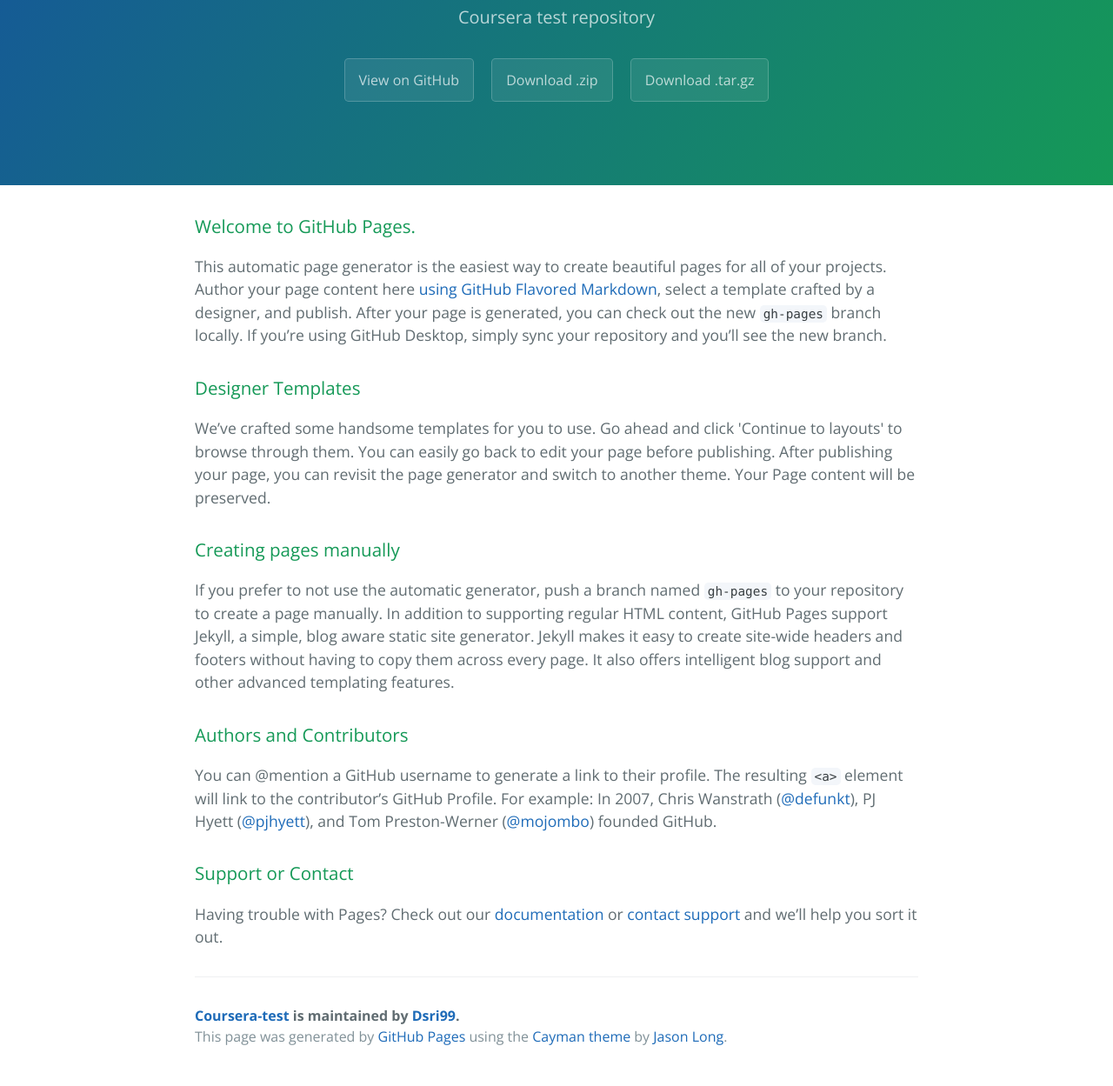
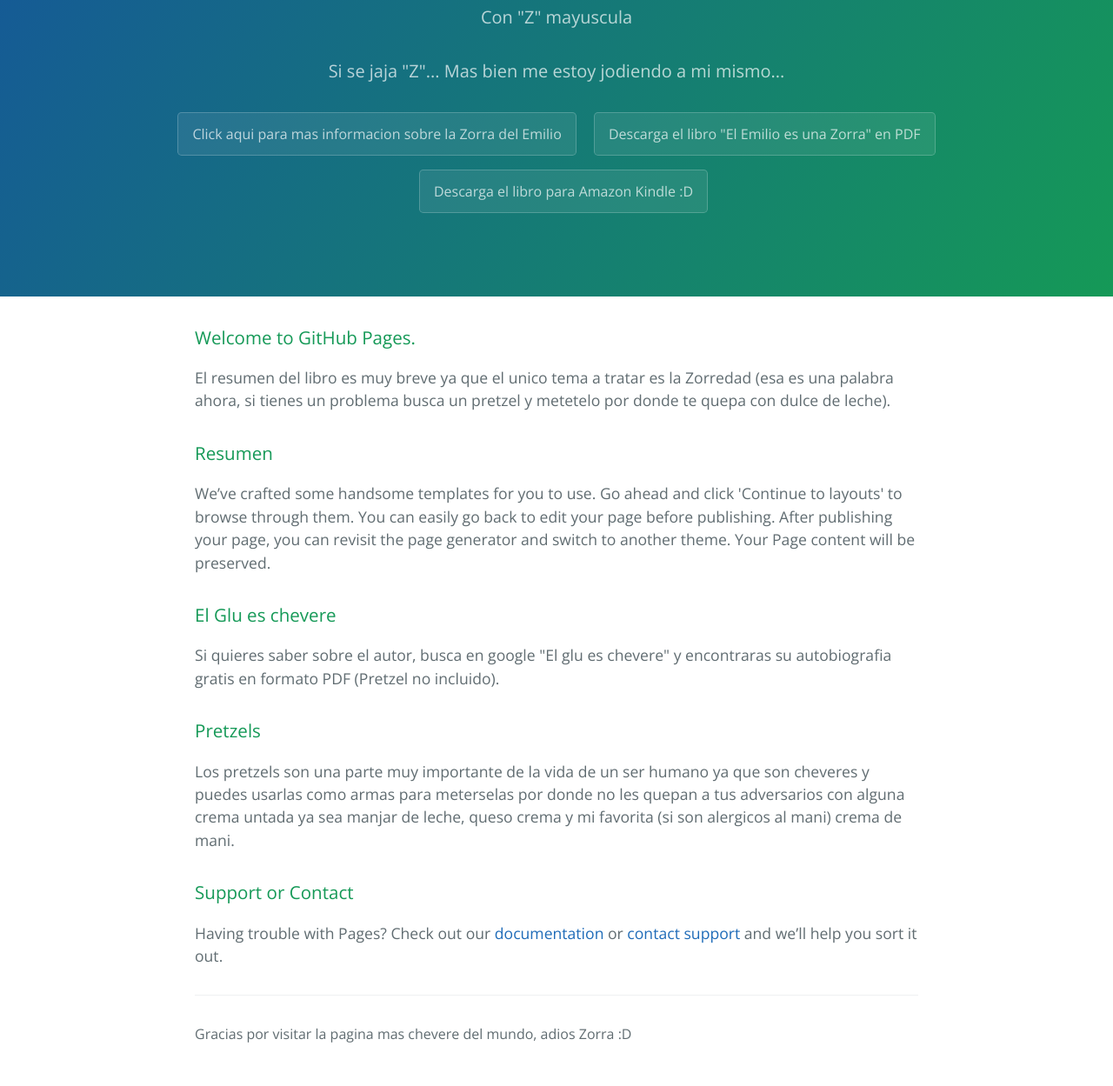
Before and after one commit to Dsri99/coursera-test, a plain HTML site: page index.html in a window 1280 px wide. Shown: the part 170-1419 px from the top of the page at 87% size. Drawn offline with nearby package versions, Linux system fonts and the light colour scheme.

Commit message:
Update index.html

```diff
--- a/index.html
+++ b/index.html
@@ -2,7 +2,7 @@
 <html lang="en-us">
   <head>
     <meta charset="UTF-8">
-    <title>Coursera-test by Dsri99</title>
+    <title>El Emilio es una Zorra by Dsri99</title>
     <meta name="viewport" content="width=device-width, initial-scale=1">
     <link rel="stylesheet" type="text/css" href="stylesheets/normalize.css" media="screen">
     <link href='https://fonts.googleapis.com/css?family=Open+Sans:400,700' rel='stylesheet' type='text/css'>
@@ -11,33 +11,34 @@
   </head>
   <body>
     <section class="page-header">
-      <h1 class="project-name">Coursera-test</h1>
-      <h2 class="project-tagline">Coursera test repository</h2>
-      <a href="https://github.com/Dsri99/coursera-test" class="btn">View on GitHub</a>
-      <a href="https://github.com/Dsri99/coursera-test/zipball/master" class="btn">Download .zip</a>
-      <a href="https://github.com/Dsri99/coursera-test/tarball/master" class="btn">Download .tar.gz</a>
+      <h1 class="project-name">El emilio es una Zorra</h1>
+      <h2 class="project-tagline">Con "Z" mayuscula</h2>
+      <h2 class="project-tagline">Si se jaja "Z"... Mas bien me estoy jodiendo a mi mismo...</h2>
+      <a href="https://github.com/Dsri99/coursera-test" class="btn">Click aqui para mas informacion sobre la Zorra del Emilio</a>
+      <a href="https://github.com/Dsri99/coursera-test/zipball/master" class="btn">Descarga el libro "El Emilio es una Zorra" en PDF </a>
+      <a href="https://github.com/Dsri99/coursera-test/tarball/master" class="btn">Descarga el libro para Amazon Kindle :D</a>
     </section>
 
     <section class="main-content">
       <h3>
 <a id="welcome-to-github-pages" class="anchor" href="#welcome-to-github-pages" aria-hidden="true"><span aria-hidden="true" class="octicon octicon-link"></span></a>Welcome to GitHub Pages.</h3>
 
-<p>This automatic page generator is the easiest way to create beautiful pages for all of your projects. Author your page content here <a href="https://guides.github.com/features/mastering-markdown/">using GitHub Flavored Markdown</a>, select a template crafted by a designer, and publish. After your page is generated, you can check out the new <code>gh-pages</code> branch locally. If you’re using GitHub Desktop, simply sync your repository and you’ll see the new branch.</p>
+<p>El resumen del libro es muy breve ya que el unico tema a tratar es la Zorredad (esa es una palabra ahora, si tienes un problema busca un pretzel y metetelo por donde te quepa con dulce de leche).</p>
 
 <h3>
-<a id="designer-templates" class="anchor" href="#designer-templates" aria-hidden="true"><span aria-hidden="true" class="octicon octicon-link"></span></a>Designer Templates</h3>
+<a id="designer-templates" class="anchor" href="#designer-templates" aria-hidden="true"><span aria-hidden="true" class="octicon octicon-link"></span></a>Resumen</h3>
 
 <p>We’ve crafted some handsome templates for you to use. Go ahead and click 'Continue to layouts' to browse through them. You can easily go back to edit your page before publishing. After publishing your page, you can revisit the page generator and switch to another theme. Your Page content will be preserved.</p>
 
 <h3>
-<a id="creating-pages-manually" class="anchor" href="#creating-pages-manually" aria-hidden="true"><span aria-hidden="true" class="octicon octicon-link"></span></a>Creating pages manually</h3>
+<a id="creating-pages-manually" class="anchor" href="#creating-pages-manually" aria-hidden="true"><span aria-hidden="true" class="octicon octicon-link"></span></a>El Glu es chevere</h3>
 
-<p>If you prefer to not use the automatic generator, push a branch named <code>gh-pages</code> to your repository to create a page manually. In addition to supporting regular HTML content, GitHub Pages support Jekyll, a simple, blog aware static site generator. Jekyll makes it easy to create site-wide headers and footers without having to copy them across every page. It also offers intelligent blog support and other advanced templating features.</p>
+<p>Si quieres saber sobre el autor, busca en google "El glu es chevere" y encontraras su autobiografia gratis en formato PDF (Pretzel no incluido).</p>
 
 <h3>
-<a id="authors-and-contributors" class="anchor" href="#authors-and-contributors" aria-hidden="true"><span aria-hidden="true" class="octicon octicon-link"></span></a>Authors and Contributors</h3>
+<a id="authors-and-contributors" class="anchor" href="#authors-and-contributors" aria-hidden="true"><span aria-hidden="true" class="octicon octicon-link"></span></a>Pretzels</h3>
 
-<p>You can @mention a GitHub username to generate a link to their profile. The resulting <code>&lt;a&gt;</code> element will link to the contributor’s GitHub Profile. For example: In 2007, Chris Wanstrath (<a href="https://github.com/defunkt" class="user-mention">@defunkt</a>), PJ Hyett (<a href="https://github.com/pjhyett" class="user-mention">@pjhyett</a>), and Tom Preston-Werner (<a href="https://github.com/mojombo" class="user-mention">@mojombo</a>) founded GitHub.</p>
+<p>Los pretzels son una parte muy importante de la vida de un ser humano ya que son cheveres y puedes usarlas como armas para meterselas por donde no les quepan a tus adversarios con alguna crema untada ya sea manjar de leche, queso crema y mi favorita (si son alergicos al mani) crema de mani.</p>
 
 <h3>
 <a id="support-or-contact" class="anchor" href="#support-or-contact" aria-hidden="true"><span aria-hidden="true" class="octicon octicon-link"></span></a>Support or Contact</h3>
@@ -45,9 +46,7 @@
 <p>Having trouble with Pages? Check out our <a href="https://help.github.com/pages">documentation</a> or <a href="https://github.com/contact">contact support</a> and we’ll help you sort it out.</p>
 
       <footer class="site-footer">
-        <span class="site-footer-owner"><a href="https://github.com/Dsri99/coursera-test">Coursera-test</a> is maintained by <a href="https://github.com/Dsri99">Dsri99</a>.</span>
-
-        <span class="site-footer-credits">This page was generated by <a href="https://pages.github.com">GitHub Pages</a> using the <a href="https://github.com/jasonlong/cayman-theme">Cayman theme</a> by <a href="https://twitter.com/jasonlong">Jason Long</a>.</span>
+        <p>Gracias por visitar la pagina mas chevere del mundo, adios Zorra :D</p>
       </footer>
 
     </section>
```
